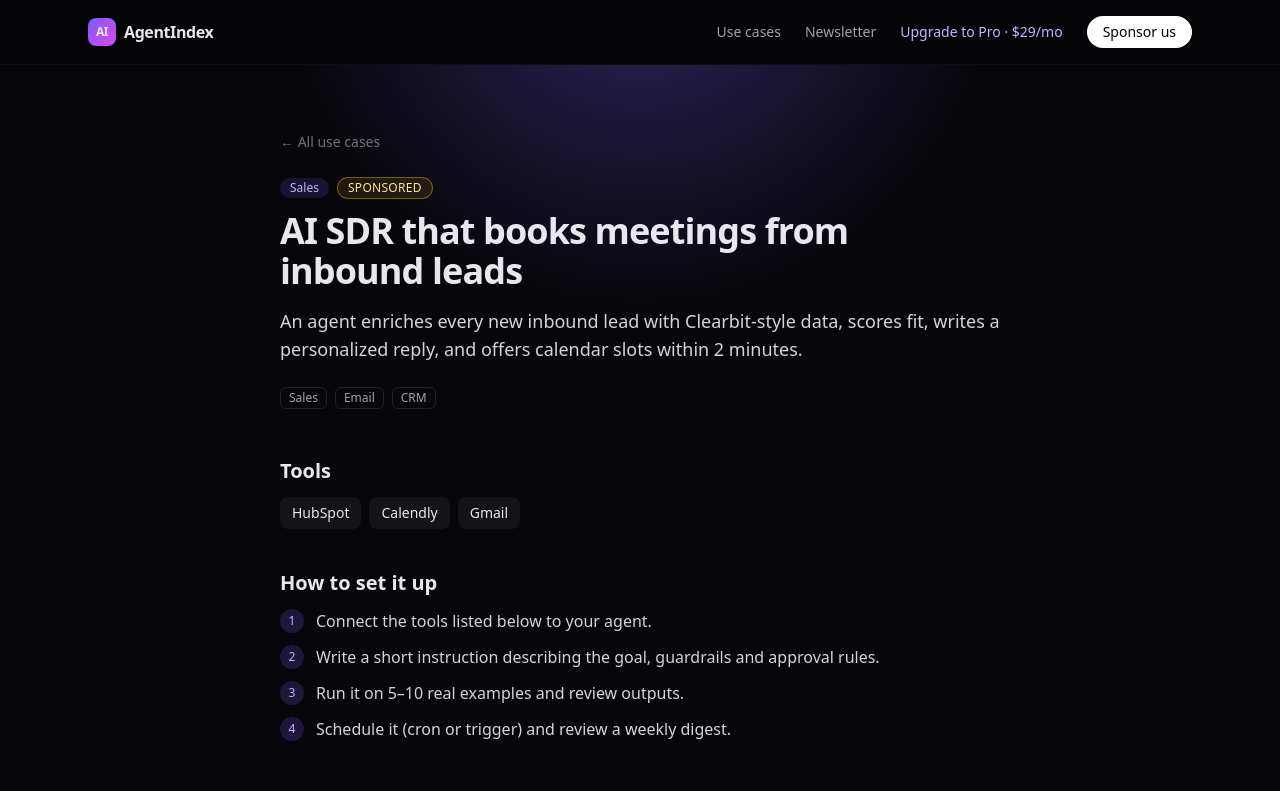
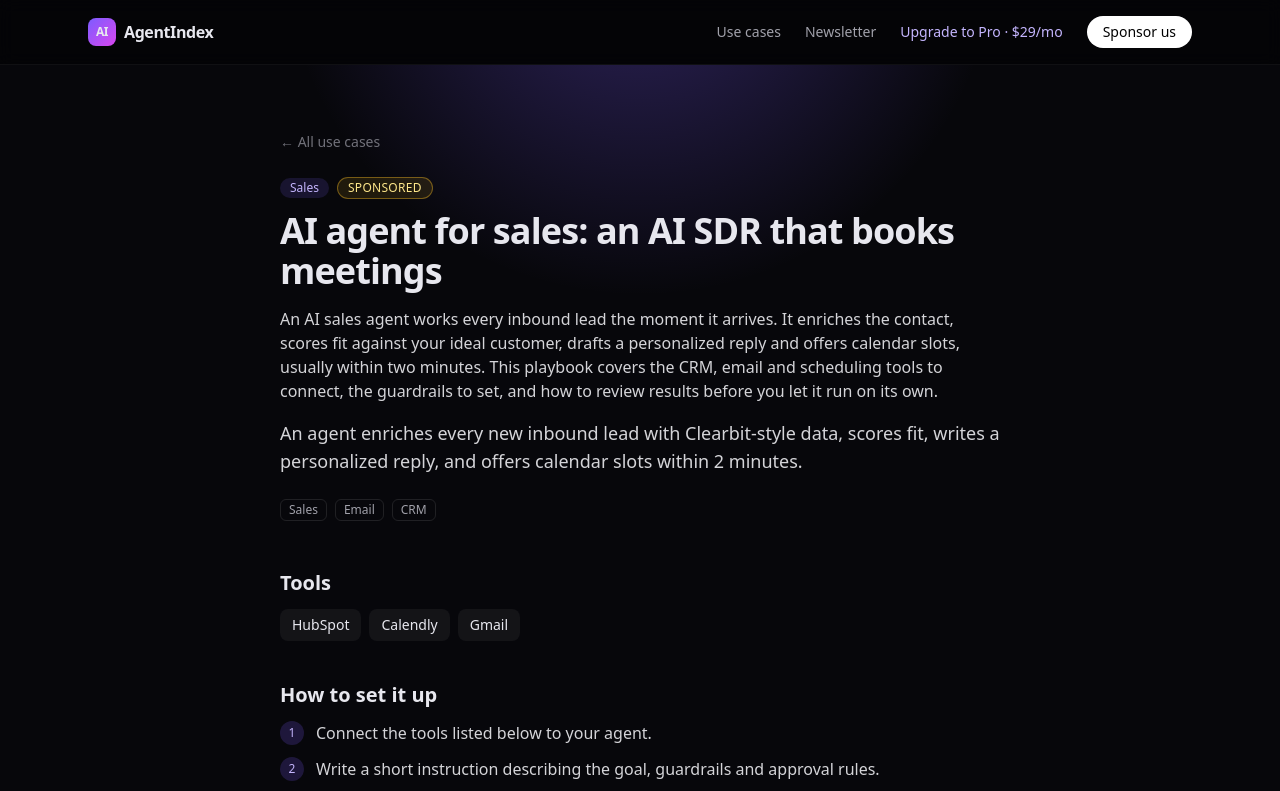
Before and after one commit to robertozanatta1/AgentIndex, a Next.js app: page /usecases/ai-sdr-that-books-meetings-from-inbound-leads in a window 1280 px wide. Shown: the top 791 px of the page. Built offline with nearby package versions, Linux system fonts and the light colour scheme; no server answers.

Commit message:
SEO: tailored metadata, H1 and intro for top 5 use cases (#9)
Co-authored-by: AgentIndex <bot@agentindex.local>

```diff
--- a/app/usecases/[slug]/page.tsx
+++ b/app/usecases/[slug]/page.tsx
@@ -12,7 +12,14 @@
 export function generateMetadata({ params }: { params: { slug: string } }): Metadata {
   const u = getUseCase(params.slug);
   if (!u) return {};
-  return { title: u.title, description: u.description, alternates: { canonical: `/usecases/${u.slug}` } };
+  const title = u.seoTitle ? { absolute: u.seoTitle } : u.title;
+  const description = u.seoDescription ?? u.description;
+  return {
+    title,
+    description,
+    alternates: { canonical: `/usecases/${u.slug}` },
+    openGraph: { title: u.seoTitle ?? u.title, description, url: `/usecases/${u.slug}` },
+  };
 }
 
 export default function Page({ params }: { params: { slug: string } }) {
@@ -32,7 +39,8 @@
             </span>
           )}
         </div>
-        <h1 className="mt-3 text-4xl font-bold tracking-tight">{u.title}</h1>
+        <h1 className="mt-3 text-4xl font-bold tracking-tight">{u.h1 ?? u.title}</h1>
+        {u.intro && <p className="mt-4 text-zinc-300">{u.intro}</p>}
         <p className="mt-4 text-lg text-zinc-300">{u.description}</p>
         <div className="mt-6 flex flex-wrap gap-2">
           {u.tags.map((t) => (
--- a/data/usecases.json
+++ b/data/usecases.json
@@ -22,7 +22,11 @@
     ],
     "link": "",
     "sponsored": true,
-    "sponsorRank": 1
+    "sponsorRank": 1,
+    "seoTitle": "AI Sales Agent (AI SDR) That Books Meetings",
+    "seoDescription": "An AI sales agent that enriches inbound leads, scores fit, writes a personal reply and books meetings in minutes. Tools and setup steps.",
+    "h1": "AI agent for sales: an AI SDR that books meetings",
+    "intro": "An AI sales agent works every inbound lead the moment it arrives. It enriches the contact, scores fit against your ideal customer, drafts a personalized reply and offers calendar slots, usually within two minutes. This playbook covers the CRM, email and scheduling tools to connect, the guardrails to set, and how to review results before you let it run on its own."
   },
   {
     "slug": "cold-outreach-researcher",
@@ -68,7 +72,11 @@
     ],
     "link": "",
     "sponsored": true,
-    "sponsorRank": 2
+    "sponsorRank": 2,
+    "seoTitle": "AI Agent for Customer Support: Tier-1 Autopilot",
+    "seoDescription": "Set up an AI agent for customer support that answers tier-1 tickets, cites your help docs and escalates edge cases. Tools and steps inside.",
+    "h1": "AI agent for customer support",
+    "intro": "An AI agent for customer support can resolve the repetitive tier-1 tickets that fill most queues: password resets, order questions, how-to requests. This playbook shows how to connect your help desk and knowledge base, set clear escalation rules, and test on real tickets before going live, so customers get fast, accurate answers and your human team focuses on the hard cases."
   },
   {
     "slug": "refund-order-status-agent",
@@ -220,7 +228,11 @@
       "Run it on 5–10 real examples and review outputs.",
       "Schedule it (cron or trigger) and review a weekly digest."
     ],
-    "link": ""
+    "link": "",
+    "seoTitle": "AI Meeting Assistant: Notes to Tasks Agent",
+    "seoDescription": "An AI meeting assistant that turns calls into summaries, decisions and assigned tasks in your project tool. Tools and setup steps.",
+    "h1": "AI agent for meetings: notes to tasks",
+    "intro": "An AI meeting assistant listens to your calls, writes a short summary, records decisions and turns every action item into an assigned task in your project tool. This playbook shows which recorder, notes and task tools to connect, how to confirm owners and due dates, and how to send a recap to attendees so follow-ups stop slipping through the cracks."
   },
   {
     "slug": "pr-review-bug-fix-agent",
@@ -241,7 +253,11 @@
       "Run it on 5–10 real examples and review outputs.",
       "Schedule it (cron or trigger) and review a weekly digest."
     ],
-    "link": ""
+    "link": "",
+    "seoTitle": "AI Coding Agent for PR Review and Bug Fixes",
+    "seoDescription": "An AI coding agent that reviews pull requests, catches bugs and proposes fixes before merge. Tools, guardrails and setup steps.",
+    "h1": "AI agent for code review and bug fixes",
+    "intro": "An AI coding agent can review every pull request as it opens, flag likely bugs, security issues and missing tests, and propose a fix as a suggested change. This playbook covers connecting your repo and CI, setting rules for what the agent may change, and keeping humans in charge of the merge button so speed never costs you code quality."
   },
   {
     "slug": "directory-site-operator",
@@ -285,7 +301,11 @@
       "Run it on 5–10 real examples and review outputs.",
       "Schedule it (cron or trigger) and review a weekly digest."
     ],
-    "link": ""
+    "link": "",
+    "seoTitle": "AI Email Agent: Inbox Zero Chief of Staff",
+    "seoDescription": "Use an AI email agent to triage your inbox, draft replies, flag what matters and reach inbox zero daily. Tools, rules and setup steps.",
+    "h1": "AI agent for email: inbox zero chief of staff",
+    "intro": "An AI agent for email acts like a chief of staff for your inbox. It sorts incoming mail, archives noise, drafts replies in your voice and surfaces the few messages that need you today. This playbook explains which tools to connect, how to write approval rules so nothing sends without your OK, and how to build a daily digest that keeps you at inbox zero."
   },
   {
     "slug": "travel-planner",
--- a/lib/data.ts
+++ b/lib/data.ts
@@ -4,6 +4,10 @@
 export type UseCase = {
   slug: string;
   title: string;
+  seoTitle?: string;
+  seoDescription?: string;
+  h1?: string;
+  intro?: string;
   category: string;
   description: string;
   tags: string[];
```
